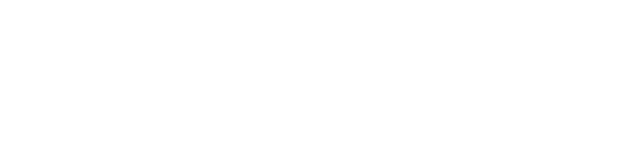
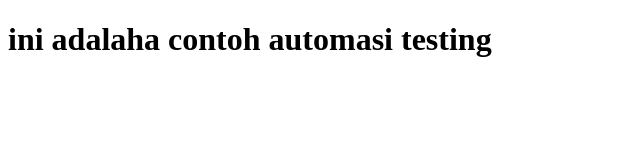
Before and after one commit to MuhammadGhalibSyabandi/latihanpbl2D, a plain HTML site: page index.html in a window 1280 px wide. Shown: the whole page, without its empty margins (0-640 px from the left). Drawn offline with Linux system fonts and the light colour scheme.

Commit message:
tambahan h1

```diff
--- a/index.html
+++ b/index.html
@@ -6,6 +6,6 @@
     <title>Automasi Testing</title>
 </head>
 <body>
-
+    <h1>ini adalaha contoh automasi testing</h1>
 </body>
 </html>
```
